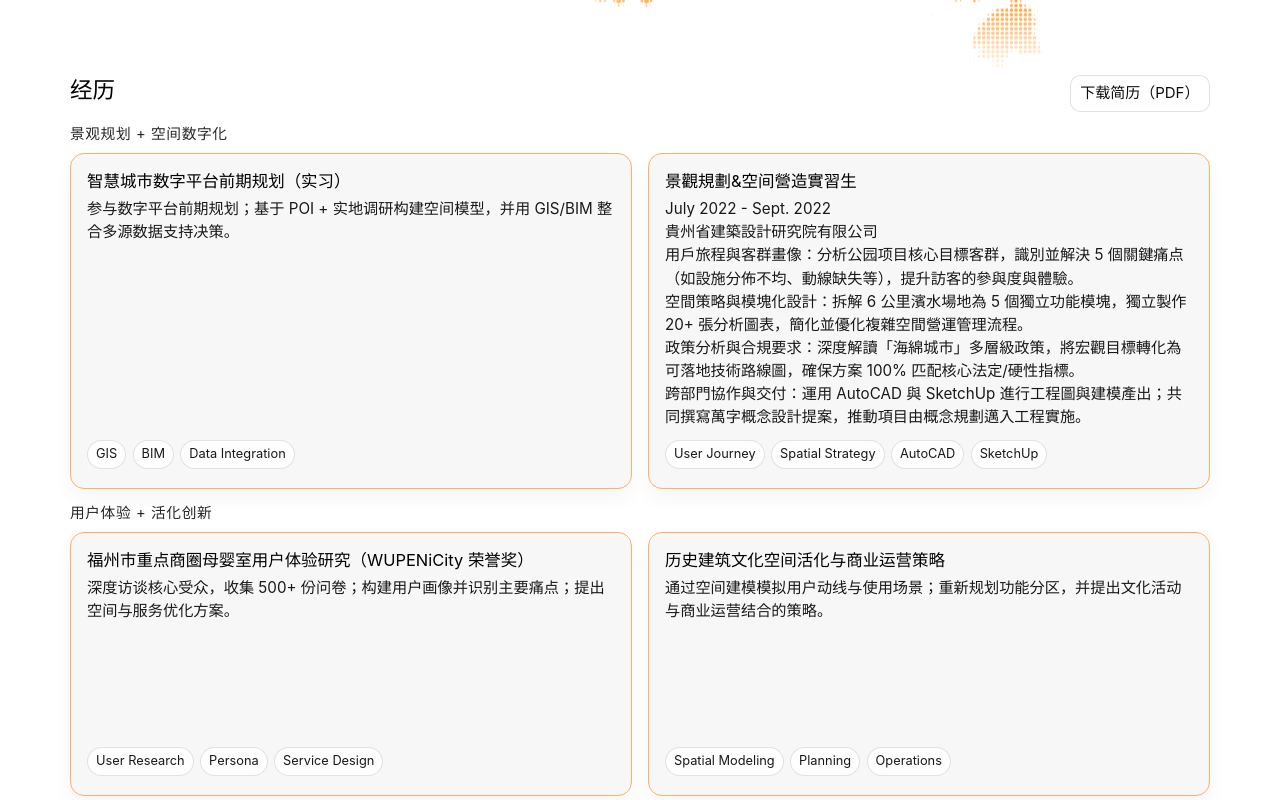
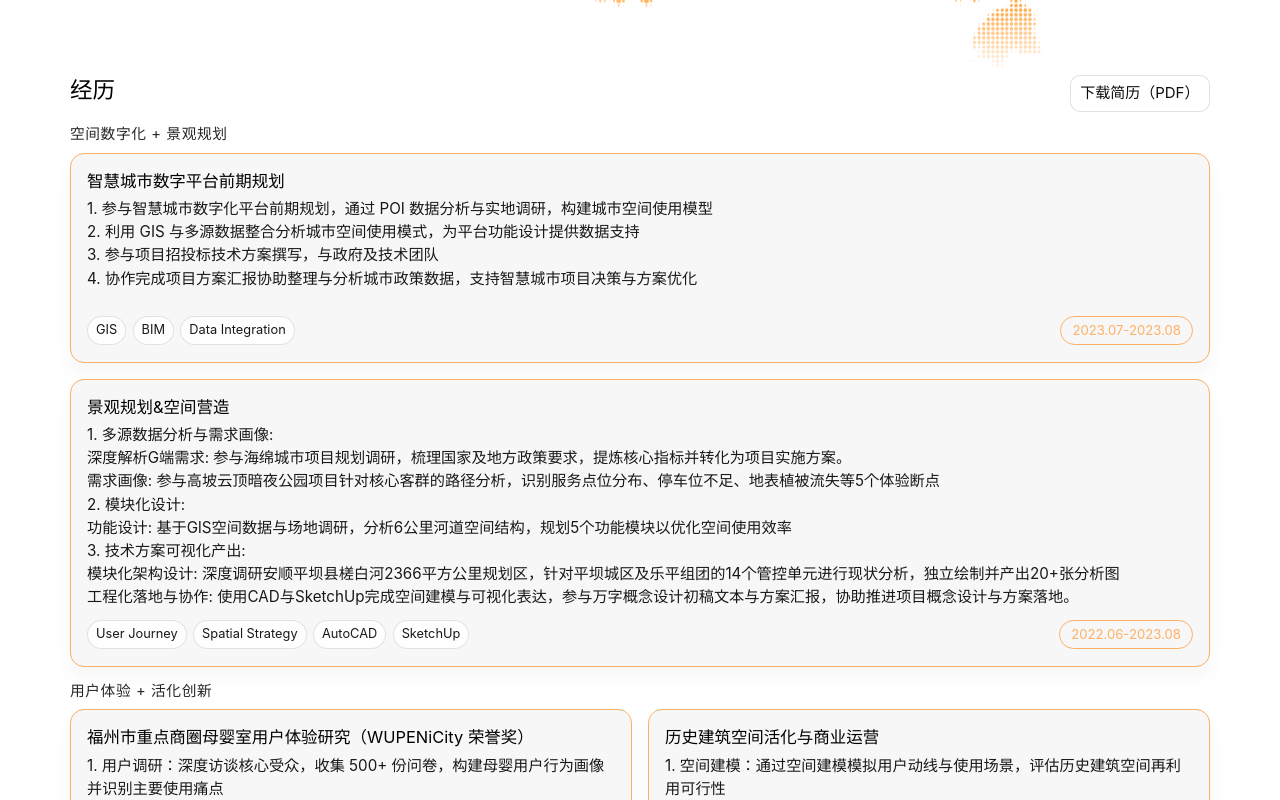
Before and after one commit to Rysen030800/REE_SPACE, a Vue app: page / in a window 1280 px wide. Shown: the part 760-1560 px from the top of the page. Built offline with nearby package versions, Linux system fonts and the light colour scheme.

Commit message:
feat: sync project and creative section updates with latest content/layout changes

```diff
--- a/src/data/projects.ts
+++ b/src/data/projects.ts
@@ -4,6 +4,7 @@ export type Project = {
   id: string
   title: LocalizedText
   description: LocalizedText
+  date: string
   tags: string[]
   link?: string
 }
@@ -16,45 +17,49 @@ export const projects: Project[] = [
       en: 'Maternity & Infant Room UX Study (WUPENiCity Honorable Mention)',
     },
     description: {
-      zh: '深度访谈核心受众，收集 500+ 份问卷；构建用户画像并识别主要痛点；提出空间与服务优化方案。',
+      zh: '1. 用户调研：深度访谈核心受众，收集 500+ 份问卷，构建母婴用户行为画像并识别主要使用痛点\n2. 服务优化：基于用户体验分析及母婴室通用设计标准，提出商圈母婴室空间与服务优化方案，包括设施配置与导视系统设计',
       en: 'Interviewed key users and collected 500+ questionnaires; built personas and identified pain points; proposed space and service improvements.',
     },
+    date: '2023.07',
     tags: ['User Research', 'Persona', 'Service Design'],
   },
   {
     id: 'historic-activation',
     title: {
-      zh: '历史建筑文化空间活化与商业运营策略',
+      zh: '历史建筑空间活化与商业运营',
       en: 'Historic Building Cultural Space Activation',
     },
     description: {
-      zh: '通过空间建模模拟用户动线与使用场景；重新规划功能分区，并提出文化活动与商业运营结合的策略。',
+      zh: '1. 空间建模：通过空间建模模拟用户动线与使用场景，评估历史建筑空间再利用可行性\n2. 空间功能规划：重新规划 5 个功能分区，设计文化活动与商业运营结合的空间使用模式，优化提升公共空间活跃度，实现场地日人流 100+',
       en: 'Simulated user routes and scenarios via spatial modeling; redesigned functional zones and proposed a culture + operations strategy.',
     },
+    date: '2021.11',
     tags: ['Spatial Modeling', 'Planning', 'Operations'],
   },
   {
     id: 'smart-city-intern',
     title: {
-      zh: '智慧城市数字平台前期规划（实习）',
+      zh: '智慧城市数字平台前期规划',
       en: 'Smart City Digital Platform Planning (Internship)',
     },
     description: {
-      zh: '参与数字平台前期规划；基于 POI + 实地调研构建空间模型，并用 GIS/BIM 整合多源数据支持决策。',
+      zh: '1. 参与智慧城市数字化平台前期规划，通过 POI 数据分析与实地调研，构建城市空间使用模型\n2. 利用 GIS 与多源数据整合分析城市空间使用模式，为平台功能设计提供数据支持\n3. 参与项目招投标技术方案撰写，与政府及技术团队\n4. 协作完成项目方案汇报协助整理与分析城市政策数据，支持智慧城市项目决策与方案优化',
       en: 'Joined early-stage platform planning; built spatial models from POI + field research; integrated multi-source data with GIS/BIM to support decisions.',
     },
+    date: '2023.07-2023.08',
     tags: ['GIS', 'BIM', 'Data Integration'],
   },
   {
     id: 'landscape-intern',
     title: {
-      zh: '景觀規劃&空间營造實習生',
+      zh: '景观规划&空间营造',
       en: 'Landscape Planning & Spatial Design Intern',
     },
     description: {
-      zh: 'July 2022 - Sept. 2022\n貴州省建築設計研究院有限公司\n用戶旅程與客群畫像：分析公园项目核心目標客群，識別並解決 5 個關鍵痛点（如設施分佈不均、動線缺失等），提升訪客的參與度與體驗。\n空間策略與模塊化設計：拆解 6 公里濱水場地為 5 個獨立功能模塊，獨立製作 20+ 張分析圖表，簡化並優化複雜空間營運管理流程。\n政策分析與合規要求：深度解讀「海綿城市」多層級政策，將宏觀目標轉化為可落地技術路線圖，確保方案 100% 匹配核心法定/硬性指標。\n跨部門協作與交付：運用 AutoCAD 與 SketchUp 進行工程圖與建模產出；共同撰寫萬字概念設計提案，推動項目由概念規劃邁入工程實施。',
+      zh: '1. 多源数据分析与需求画像:\n深度解析G端需求: 参与海绵城市项目规划调研，梳理国家及地方政策要求，提炼核心指标并转化为项目实施方案。\n需求画像: 参与高坡云顶暗夜公园项目针对核心客群的路径分析，识别服务点位分布、停车位不足、地表植被流失等5个体验断点\n2. 模块化设计:\n功能设计: 基于GlS空间数据与场地调研，分析6公里河道空间结构，规划5个功能模块以优化空间使用效率\n3. 技术方案可视化产出:\n模块化架构设计: 深度调研安顺平坝县槎白河2366平方公里规划区，针对平坝城区及乐平组团的14个管控单元进行现状分析，独立绘制并产出20+张分析图\n工程化落地与协作: 使用CAD与SketchUp完成空间建模与可视化表达，参与万字概念设计初稿文本与方案汇报，协助推进项目概念设计与方案落地。',
       en: 'Jul 2022 - Sep 2022, Guizhou Architectural Design & Research Institute Co., Ltd.\nUser journey and audience profiling: analyzed core target groups and solved 5 key pain points.\nSpatial strategy and modular design: divided a 6km waterfront site into 5 modules and produced 20+ analytical diagrams.\nPolicy analysis and compliance: translated sponge-city policies into implementable technical roadmaps.\nCross-team delivery: produced CAD/modeling outputs with AutoCAD and SketchUp and co-authored proposals to move the project into implementation.',
     },
+    date: '2022.06-2023.08',
     tags: ['User Journey', 'Spatial Strategy', 'AutoCAD', 'SketchUp'],
   },
 ]
--- a/src/sections/ProjectsSection.vue
+++ b/src/sections/ProjectsSection.vue
@@ -12,7 +12,7 @@ function pick(value: { zh: string; en: string }) {
 }
 
 const internshipGroupTitle = computed(() =>
-  ui.lang === 'zh' ? '景观规划 + 空间数字化' : 'Landscape Planning + Spatial Digitalization',
+  ui.lang === 'zh' ? '空间数字化 + 景观规划' : 'Spatial Digitalization + Landscape Planning',
 )
 
 const innovationGroupTitle = computed(() =>
@@ -41,26 +41,32 @@ const innovation = computed(() => {
 
     <div class="group">
       <p class="group-title">{{ internshipGroupTitle }}</p>
-      <div class="pair-grid">
-        <article v-for="p in internships" :key="p.id" class="card">
+      <div class="pair-grid internship-grid">
+        <article v-for="p in internships" :key="p.id" class="card" :class="{ 'card-landscape': p.id === 'landscape-intern' }">
           <h3 class="title">{{ pick(p.title) }}</h3>
           <p class="desc">{{ pick(p.description) }}</p>
+          <div class="card-footer">
             <ul class="tags">
               <li v-for="t in p.tags" :key="t" class="tag">{{ t }}</li>
             </ul>
+            <span class="date-chip">{{ p.date }}</span>
+          </div>
         </article>
       </div>
     </div>
 
     <div class="group">
       <p class="group-title">{{ innovationGroupTitle }}</p>
-      <div class="pair-grid">
+      <div class="pair-grid innovation-grid">
         <article v-for="p in innovation" :key="p.id" class="card">
           <h3 class="title">{{ pick(p.title) }}</h3>
           <p class="desc">{{ pick(p.description) }}</p>
+          <div class="card-footer">
             <ul class="tags">
               <li v-for="t in p.tags" :key="t" class="tag">{{ t }}</li>
             </ul>
+            <span class="date-chip">{{ p.date }}</span>
+          </div>
         </article>
       </div>
     </div>
@@ -110,6 +116,18 @@ const innovation = computed(() => {
   gap: 1rem;
 }
 
+.internship-grid {
+  grid-template-columns: 1fr;
+}
+
+.internship-grid .card {
+  min-height: 210px;
+}
+
+.card-landscape {
+  min-height: 420px;
+}
+
 .card {
   border: 1px solid var(--section-card-border);
   border-radius: 14px;
@@ -137,13 +155,21 @@ const innovation = computed(() => {
   white-space: pre-line;
 }
 
+.card-footer {
+  margin-top: auto;
+  display: flex;
+  align-items: flex-end;
+  justify-content: space-between;
+  gap: 0.6rem;
+}
+
 .tags {
   list-style: none;
   display: flex;
   flex-wrap: wrap;
   gap: 0.4rem;
   padding: 0;
-  margin: auto 0 0.15rem;
+  margin: 0;
 }
 
 .tag {
@@ -153,6 +179,20 @@ const innovation = computed(() => {
   border: 1px solid var(--color-border);
   background: var(--color-background);
   opacity: 0.9;
+}
+
+.date-chip {
+  display: inline-flex;
+  align-items: center;
+  justify-content: center;
+  white-space: nowrap;
+  padding: 0.24rem 0.7rem;
+  border-radius: 999px;
+  border: 1px solid var(--section-card-border);
+  color: var(--section-card-border);
+  line-height: 1.1;
+  font-size: 0.82rem;
+  min-height: 1.8rem;
 }
 
 :root[data-theme='dark'] .card {
@@ -174,6 +214,11 @@ const innovation = computed(() => {
   .pair-grid {
     grid-template-columns: 1fr;
   }
+
+  .card-footer {
+    flex-wrap: wrap;
+    row-gap: 0.45rem;
+  }
 }
 
 @media (prefers-reduced-motion: reduce) {
```
Lines whose indentation alone changed are shown as unchanged.
